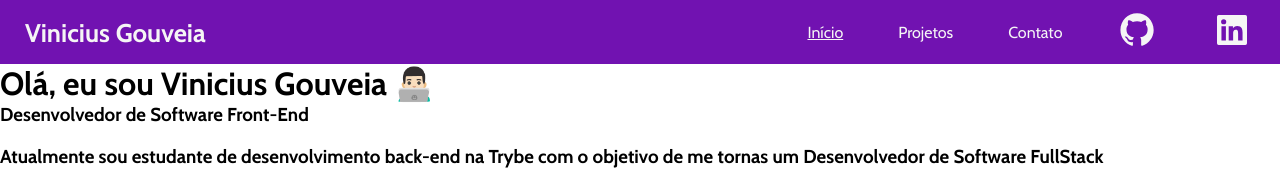
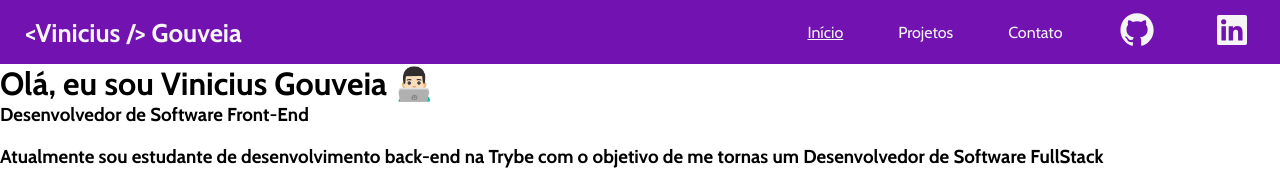
Before and after one commit to vinigofr/vinigofr.github.io, a React (Create React App) app: page / in a window 1280 px wide. Shown: the top 170 px of the page. Built offline with nearby package versions, Linux system fonts and the light colour scheme; the HTML template or start-up script is replaced by a standard one.

Commit message:
[UPDATE] Titulo

```diff
--- a/src/Components/ViniciusTitle.jsx
+++ b/src/Components/ViniciusTitle.jsx
@@ -5,7 +5,7 @@ function ViniciusTitle() {
   return (
     <div>
       <div className="write-effect my-name">
-        <h1>Vinicius Gouveia</h1>
+        <h1>{`<Vinicius /> Gouveia`}</h1>
       </div>
     </div>
   );
```
